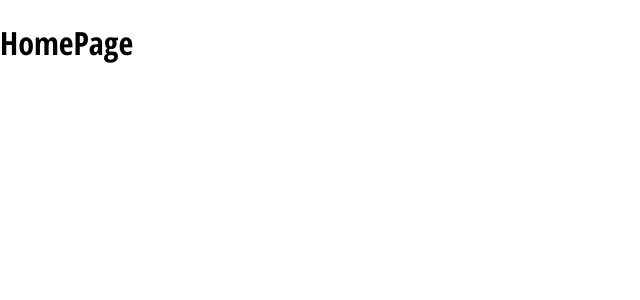
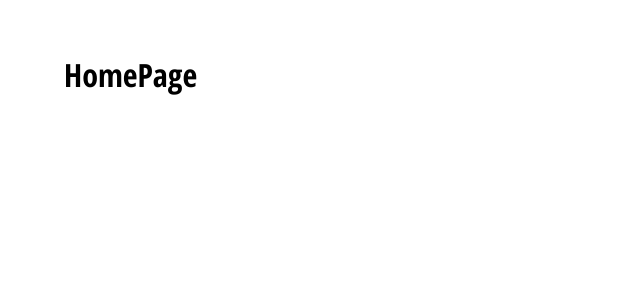
Before and after one commit to akoreh/hh_clothing, a React (Create React App) app: page / in a window 1280 px wide. Shown: the top 300 px of the page, without its empty margins (0-640 px from the left). Built offline with nearby package versions, Linux system fonts and the light colour scheme.

Commit message:
Added padding to the entire body

```diff
--- a/src/global.styles.js
+++ b/src/global.styles.js
@@ -6,6 +6,12 @@ const GlobalStyle = createGlobalStyle`
         font-family: 'Open Sans Condensed', sans-serif;
         -webkit-font-smoothing: antialiased;
         -moz-osx-font-smoothing: grayscale;
+        padding: 2rem 4rem;
+    }
+
+    a {
+        text-decoration: none;
+        color: black;
     }
 
     * {
```
